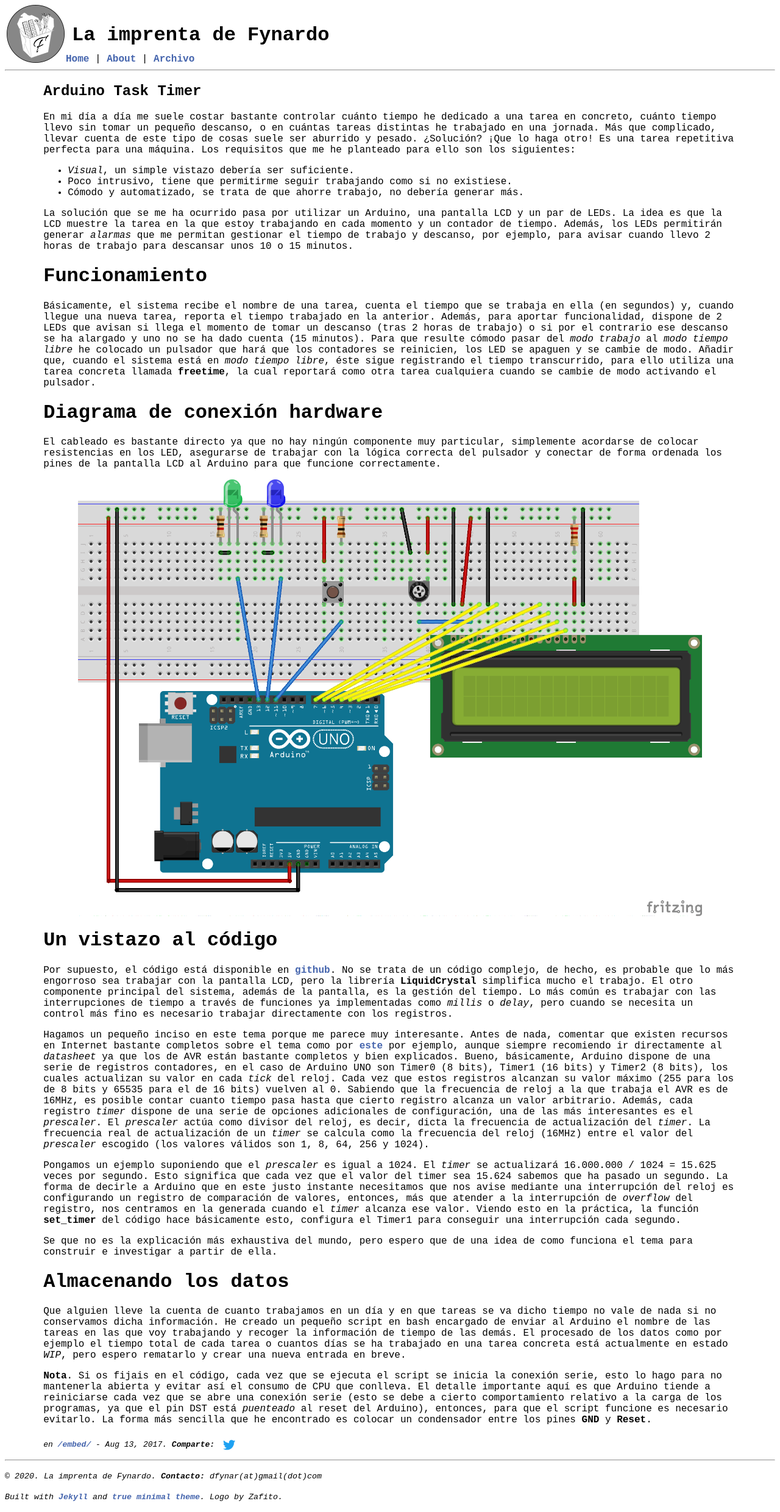
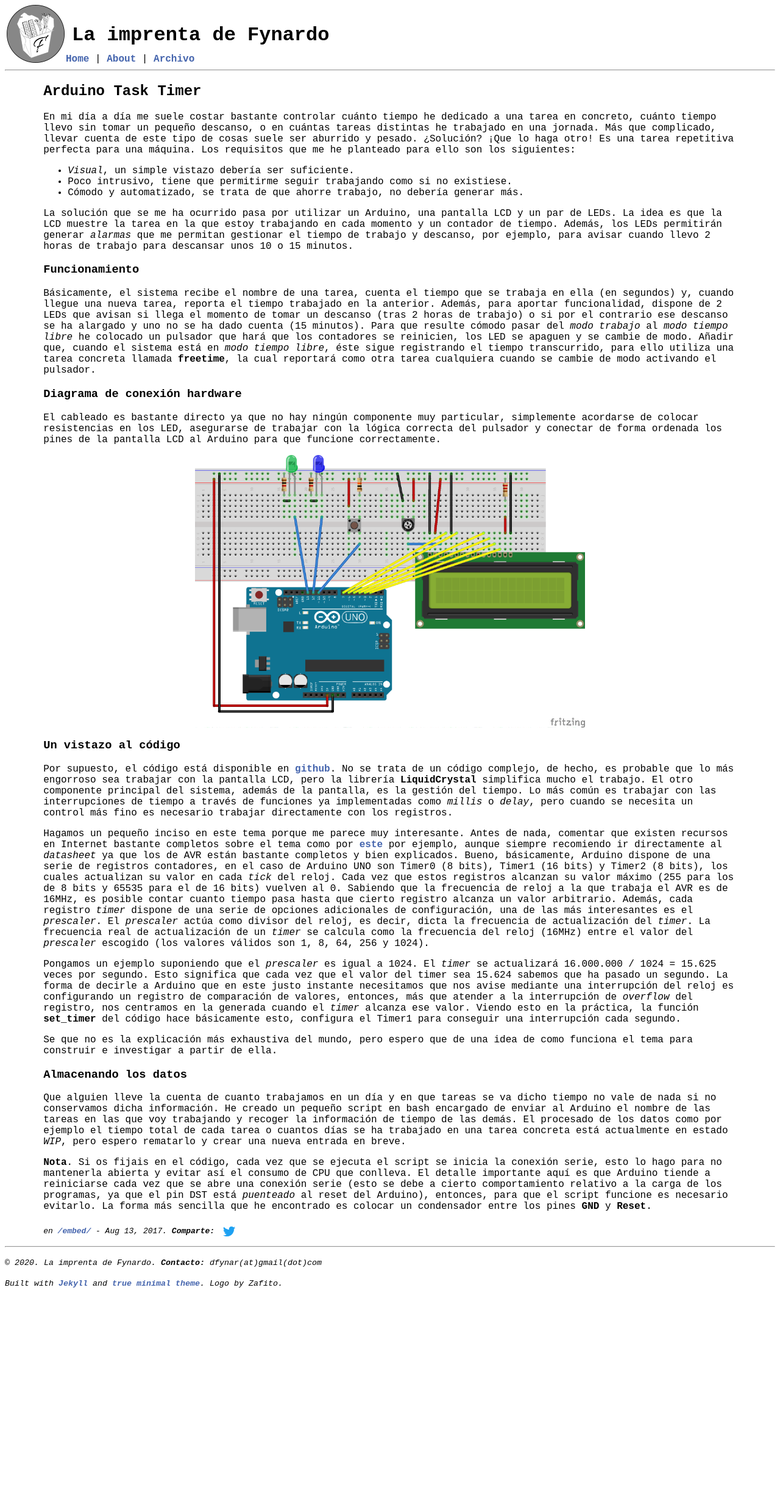
Before and after one commit to Fynardo/Fynardo.github.io, a Jekyll site: the page built from _posts/2017-08-13-arduino-task-timer.md, in a window 1280 px wide. Shown: the whole page at 61% size. Built offline with Jekyll 4.4.1, drawn with Linux system fonts in a browser that asks for light colours; after the commit the page ends 2129 px from its top, so only the background shows below that.

```diff
--- a/_posts/2017-08-13-arduino-task-timer.md
+++ b/_posts/2017-08-13-arduino-task-timer.md
@@ -16,15 +16,15 @@ En mi día a día me suele costar bastante controlar cuánto tiempo he dedicado
 La solución que se me ha ocurrido pasa por utilizar un Arduino, una pantalla LCD y un par de LEDs. La idea es que la LCD muestre la tarea en la que estoy trabajando en cada momento y un contador de tiempo. Además, los LEDs permitirán generar *alarmas* que me permitan gestionar el tiempo de trabajo y descanso, por ejemplo, para avisar cuando llevo 2 horas de trabajo para descansar unos 10 o 15 minutos.
 
 
-# Funcionamiento
+### Funcionamiento
 Básicamente, el sistema recibe el nombre de una tarea, cuenta el tiempo que se trabaja en ella (en segundos) y, cuando llegue una nueva tarea, reporta el tiempo trabajado en la anterior. Además, para aportar funcionalidad, dispone de 2 LEDs que avisan si llega el momento de tomar un descanso (tras 2 horas de trabajo) o si por el contrario ese descanso se ha alargado y uno no se ha dado cuenta (15 minutos). Para que resulte cómodo pasar del *modo trabajo* al *modo tiempo libre* he colocado un pulsador que hará que los contadores se reinicien, los LED se apaguen y se cambie de modo. Añadir que, cuando el sistema está en *modo tiempo libre*, éste sigue registrando el tiempo transcurrido, para ello utiliza una tarea concreta llamada **freetime**, la cual reportará como otra tarea cualquiera cuando se cambie de modo activando el pulsador.
 
-# Diagrama de conexión hardware
+### Diagrama de conexión hardware
 El cableado es bastante directo ya que no hay ningún componente muy particular, simplemente acordarse de colocar resistencias en los LED, asegurarse de trabajar con la lógica correcta del pulsador y conectar de forma ordenada los pines de la pantalla LCD al Arduino para que funcione correctamente.
 
 <img src="{{ site.url }}/assets/2017-13-08/diagrama.png" class="post-content-image"/>
 
-# Un vistazo al código
+### Un vistazo al código
 Por supuesto, el código está disponible en [github](https://github.com/Fynardo/task-timer). No se trata de un código complejo, de hecho, es probable que lo más engorroso sea trabajar con la pantalla LCD, pero la librería **LiquidCrystal** simplifica mucho el trabajo. El otro componente principal del sistema, además de la pantalla, es la gestión del tiempo. Lo más común es trabajar con las interrupciones de tiempo a través de funciones ya implementadas como *millis* o *delay*, pero cuando se necesita un control más fino es necesario trabajar directamente con los registros.
 
 Hagamos un pequeño inciso en este tema porque me parece muy interesante. Antes de nada, comentar que existen recursos en Internet bastante completos sobre el tema como por [este](http://www.instructables.com/id/Arduino-Timer-Interrupts/) por ejemplo, aunque siempre recomiendo ir directamente al *datasheet* ya que los de AVR están bastante completos y bien explicados. Bueno, básicamente, Arduino dispone de una serie de registros contadores, en el caso de Arduino UNO son Timer0 (8 bits), Timer1 (16 bits) y Timer2 (8 bits), los cuales actualizan su valor en cada *tick* del reloj. Cada vez que estos registros alcanzan su valor máximo (255 para los de 8 bits y 65535 para el de 16 bits) vuelven al 0. Sabiendo que la frecuencia de reloj a la que trabaja el AVR es de 16MHz, es posible contar cuanto tiempo pasa hasta que cierto registro alcanza un valor arbitrario. Además, cada registro *timer* dispone de una serie de opciones adicionales de configuración, una de las más interesantes es el *prescaler*. El *prescaler* actúa como divisor del reloj, es decir, dicta la frecuencia de actualización del *timer*. La frecuencia real de actualización de un *timer* se calcula como la frecuencia del reloj (16MHz) entre el valor del *prescaler* escogido (los valores válidos son 1, 8, 64, 256 y 1024).
@@ -33,7 +33,7 @@ Pongamos un ejemplo suponiendo que el *prescaler* es igual a 1024. El *timer* se
 
 Se que no es la explicación más exhaustiva del mundo, pero espero que de una idea de como funciona el tema para construir e investigar a partir de ella.
 
-# Almacenando los datos
+### Almacenando los datos
 Que alguien lleve la cuenta de cuanto trabajamos en un día y en que tareas se va dicho tiempo no vale de nada si no conservamos dicha información. He creado un pequeño script en bash encargado de enviar al Arduino el nombre de las tareas en las que voy trabajando y recoger la información de tiempo de las demás. El procesado de los datos como por ejemplo el tiempo total de cada tarea o cuantos días se ha trabajado en una tarea concreta está actualmente en estado *WIP*, pero espero rematarlo y crear una nueva entrada en breve.
 
 **Nota**. Si os fijais en el código, cada vez que se ejecuta el script se inicia la conexión serie, esto lo hago para no mantenerla abierta y evitar así el consumo de CPU que conlleva. El detalle importante aquí es que Arduino tiende a reiniciarse cada vez que se abre una conexión serie (esto se debe a cierto comportamiento relativo a la carga de los programas, ya que el pin DST está *puenteado* al reset del Arduino), entonces, para que el script funcione es necesario evitarlo. La forma más sencilla que he encontrado es colocar un condensador entre los pines **GND** y **Reset**.
--- a/assets/css/style.css
+++ b/assets/css/style.css
@@ -29,7 +29,7 @@ a:hover {
 }
 
 .post-content-image {
-    width: 80vw;
+    width: 50vw;
     display: block;
     margin: 0 auto;
 }
```
Also changed, not shown: _posts/2017-08-22-arduino-task-timer-v02.md (+4 -4 lines).
